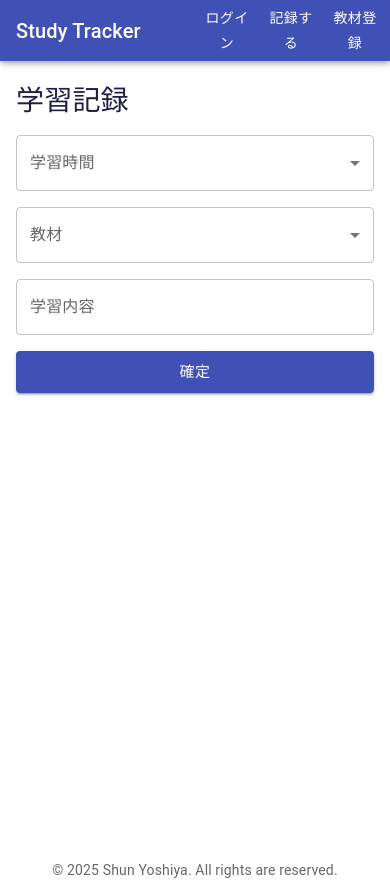
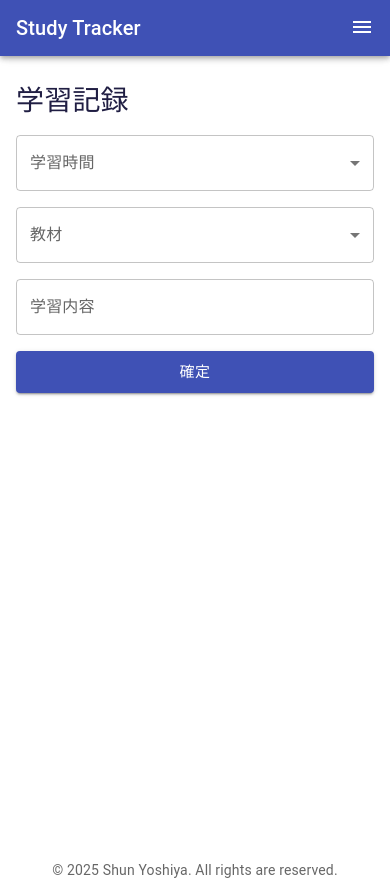
Before and after one commit to Shunnie816/study-tracker-next, a Next.js app: page / in a window 390 px wide. Built offline with nearby package versions, Linux system fonts and the light colour scheme.

Commit message:
fix: apply responsive design for header

```diff
--- a/src/components/Templates/Header/index.module.scss
+++ b/src/components/Templates/Header/index.module.scss
@@ -3,15 +3,27 @@
 
   .mobileHeader {
     padding-top: var(--spacing-1);
+
+    @media screen and (min-width: $breakpoint) {
+      &.isPC {
+        display: none;
+      }
+    }
   }
 
   .pcHeader {
-    display: flex;
-    padding-right: var(--spacing-5);
-    width: 50%;
+    display: none;
 
     .link {
       color: var(--white);
     }
+
+    @media screen and (min-width: $breakpoint) {
+      .isPC {
+        display: flex;
+        padding-right: var(--spacing-5);
+        width: 50%;
+      }
+    }
   }
 }
--- a/src/components/Templates/Header/index.tsx
+++ b/src/components/Templates/Header/index.tsx
@@ -1,5 +1,5 @@
 "use client";
-import React, { FC, useEffect, useState } from "react";
+import React, { FC, useState } from "react";
 import AppBar from "@mui/material/AppBar";
 import Box from "@mui/material/Box";
 import Toolbar from "@mui/material/Toolbar";
@@ -9,24 +9,14 @@ import { HamburgerMenu } from "@/components/Molecules/HamburgerMenu";
 import styles from "./index.module.scss";
 import { Button } from "@/components/Atoms/Button";
 import Link from "next/link";
+import { clns } from "@/libs/utils";
+import { useDeviceSize } from "@/libs/hooks/useDeviceSize";
 
 type Props = {};
 
 export const Header: FC<Props> = () => {
-  const [state, setState] = useState<boolean>(false);
-  const [isMobile, setIsMobile] = useState<boolean>(false);
-
-  useEffect(() => {
-    const handleResize = () => {
-      setIsMobile(window.innerWidth < 768);
-    };
-    window.addEventListener("resize", handleResize);
-
-    // コンポーネントがアンマウントされた時にイベントリスナーを削除
-    return () => {
-      window.removeEventListener("resize", handleResize);
-    };
-  }, []);
+  const [isOpen, setIsOpen] = useState<boolean>(false);
+  const { isPC } = useDeviceSize();
 
   return (
     <Box sx={{ flexGrow: 1, width: "100%", position: "fixed", zIndex: "100" }}>
@@ -35,15 +25,7 @@ export const Header: FC<Props> = () => {
           <Typography color="inherit" variant="h6" component="a" href="/">
             Study Tracker
           </Typography>
-          {isMobile ? (
-            <div className={styles.mobileHeader}>
-              <a onClick={() => setState(true)}>
-                <Icon icon={"menu"} color="inherit" />
-              </a>
-              <HamburgerMenu state={state} setState={setState} />
-            </div>
-          ) : (
-            <div className={styles.pcHeader}>
+          <div className={clns(styles.pcHeader, isPC && styles.isPC)}>
             <Button color="inherit" variant="text">
               <Link href="/" className={styles.link}>
                 ログイン
@@ -70,7 +52,13 @@ export const Header: FC<Props> = () => {
               </Link>
             </Button>
           </div>
-          )}
+          {/* ハンバーガーメニュー */}
+          <div className={clns(styles.mobileHeader, isPC && styles.isPC)}>
+            <a onClick={() => setIsOpen(true)}>
+              <Icon icon={"menu"} color="inherit" />
+            </a>
+            <HamburgerMenu state={isOpen} setState={setIsOpen} />
+          </div>
         </Toolbar>
       </AppBar>
     </Box>
--- /dev/null
+++ b/src/libs/hooks/useDeviceSize.ts
@@ -0,0 +1,24 @@
+import { useState, useEffect } from "react";
+
+const BREAKPOINT = 768;
+
+/**
+ * 画面幅がBREAKPOINT以上かどうかを判定するカスタムフック
+ * @returns isPC: boolean
+ */
+export function useDeviceSize(): { isPC: boolean } {
+  const [isPC, setIsPC] = useState<boolean>(false);
+
+  useEffect(() => {
+    const handleResize = () => {
+      setIsPC(window.innerWidth >= BREAKPOINT);
+    };
+    handleResize(); // 初回実行
+    window.addEventListener("resize", handleResize);
+    return () => {
+      window.removeEventListener("resize", handleResize);
+    };
+  }, []);
+
+  return { isPC };
+}
--- /dev/null
+++ b/src/libs/utils/index.ts
@@ -0,0 +1,7 @@
+/**
+ * 可変長引数でクラス名を受け取り、条件付きで有効なクラスのみをスペース区切りで返す
+ * 例: classNames("a", isActive && "b", isError && "c")
+ */
+export function clns(...args: unknown[]): string {
+  return args.filter(Boolean).join(" ");
+}
```
Lines whose indentation alone changed are shown as unchanged.
